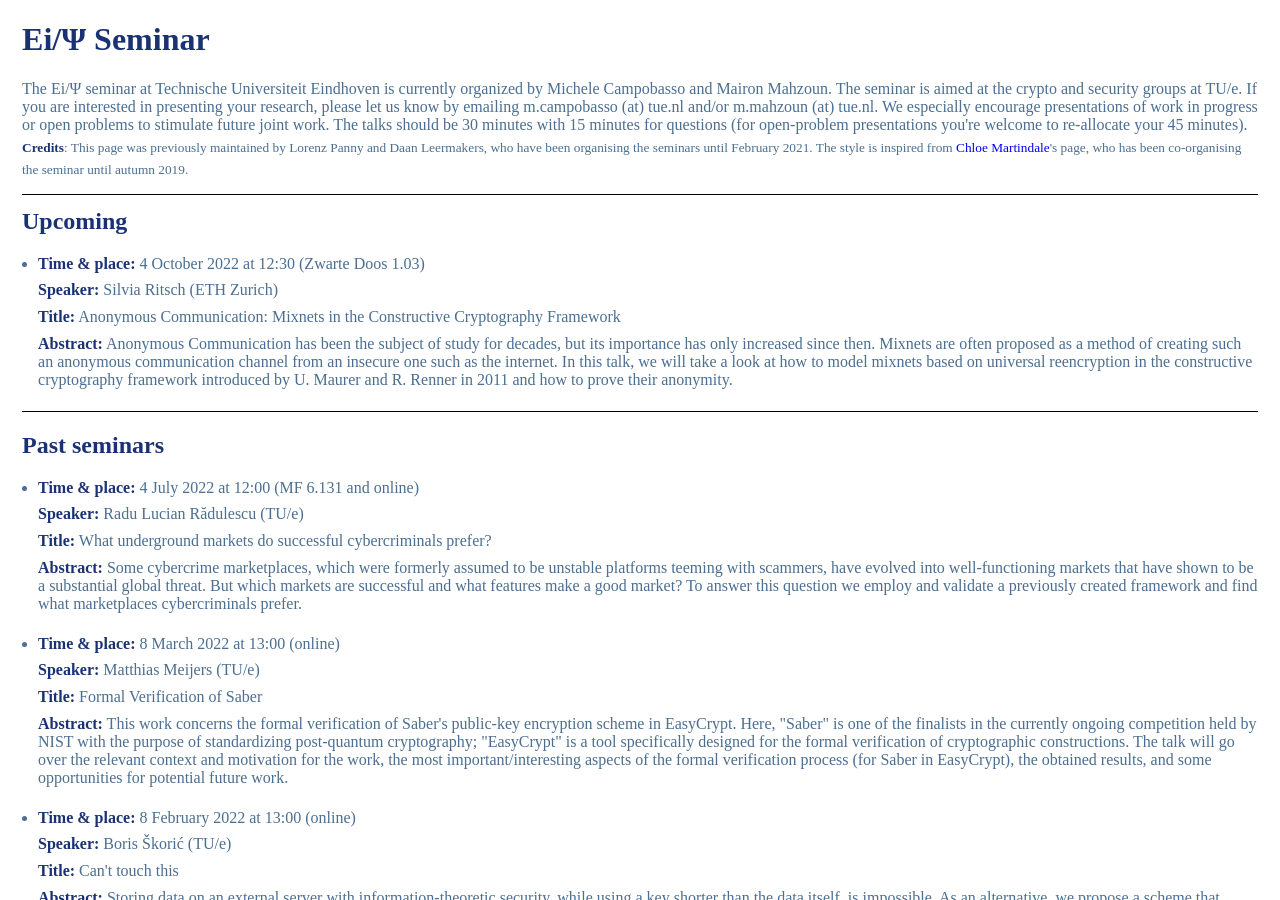
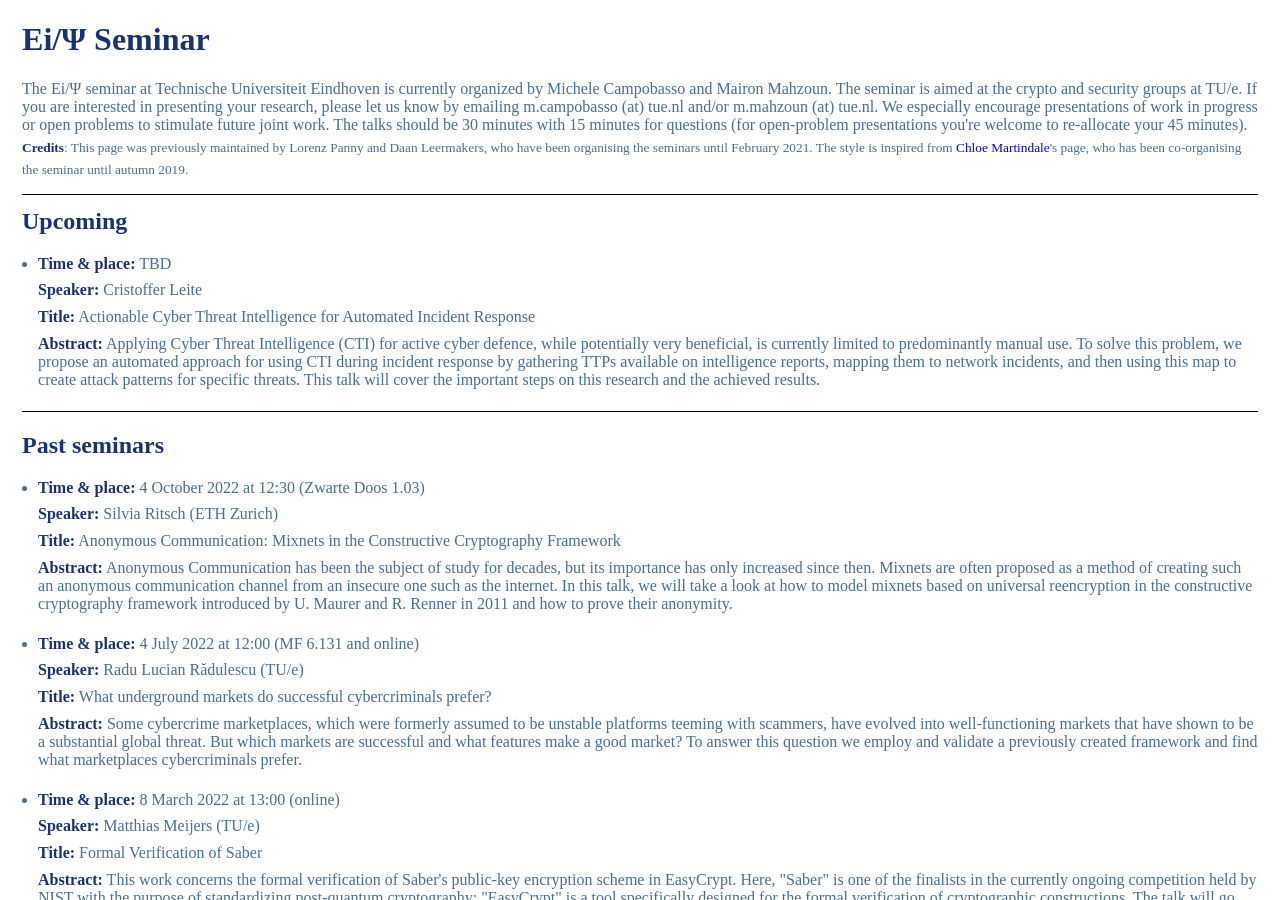
Before and after one commit to michelecampobasso/michelecampobasso.github.io, a Jekyll site: the page eipsi/index.html, which Jekyll copies as it is, in a window 1280 px wide and 900 px high. Built offline with Jekyll 4.4.1, drawn with Linux system fonts in a browser that asks for light colours; some web fonts are replaced; formulas are drawn with MathJax 3.

Commit message:
Update index.html

```diff
--- a/eipsi/index.html
+++ b/eipsi/index.html
@@ -235,6 +235,27 @@ img.MathJax_strut {border: 0!important; padding: 0!important; margin: 0!importan
             <li>
                 <p>
                     <b>Time &amp; place:</b>
+                    TBD
+                </p><p>
+                    <b>Speaker:</b>
+                    Cristoffer Leite
+                </p><p>
+                    <b>Title:</b>
+                    Actionable Cyber Threat Intelligence for Automated Incident Response
+                </p><p>
+                    <b>Abstract:</b>
+                    Applying Cyber Threat Intelligence (CTI) for active cyber defence, while potentially very beneficial, is currently limited to predominantly manual use. To solve this problem, we propose an automated approach for using CTI during incident response by gathering TTPs available on intelligence reports, mapping them to network incidents, and then using this map to create attack patterns for specific threats. This talk will cover the important steps on this research and the achieved results.
+            </li>
+        </ul>
+
+        <hr style="margin-top:1ex;">
+
+        <h2>Past seminars</h2>
+
+        <ul class="spaced-list">
+            <li>
+                <p>
+                    <b>Time &amp; place:</b>
                     4 October 2022 at 12:30 (Zwarte Doos 1.03)
                 </p><p>
                     <b>Speaker:</b>
@@ -247,11 +268,6 @@ img.MathJax_strut {border: 0!important; padding: 0!important; margin: 0!importan
                     Anonymous Communication has been the subject of study for decades, but its importance has only increased since then. Mixnets are often proposed as a method of creating such an anonymous communication channel from an insecure one such as the internet. In this talk, we will take a look at how to model mixnets based on universal reencryption in the constructive cryptography framework introduced by U. Maurer and R. Renner in 2011 and how to prove their anonymity.
             </li>
         </ul>
-
-        <hr style="margin-top:1ex;">
-
-        <h2>Past seminars</h2>
-
         <ul class="spaced-list">
             <li>
                 <p>
```
